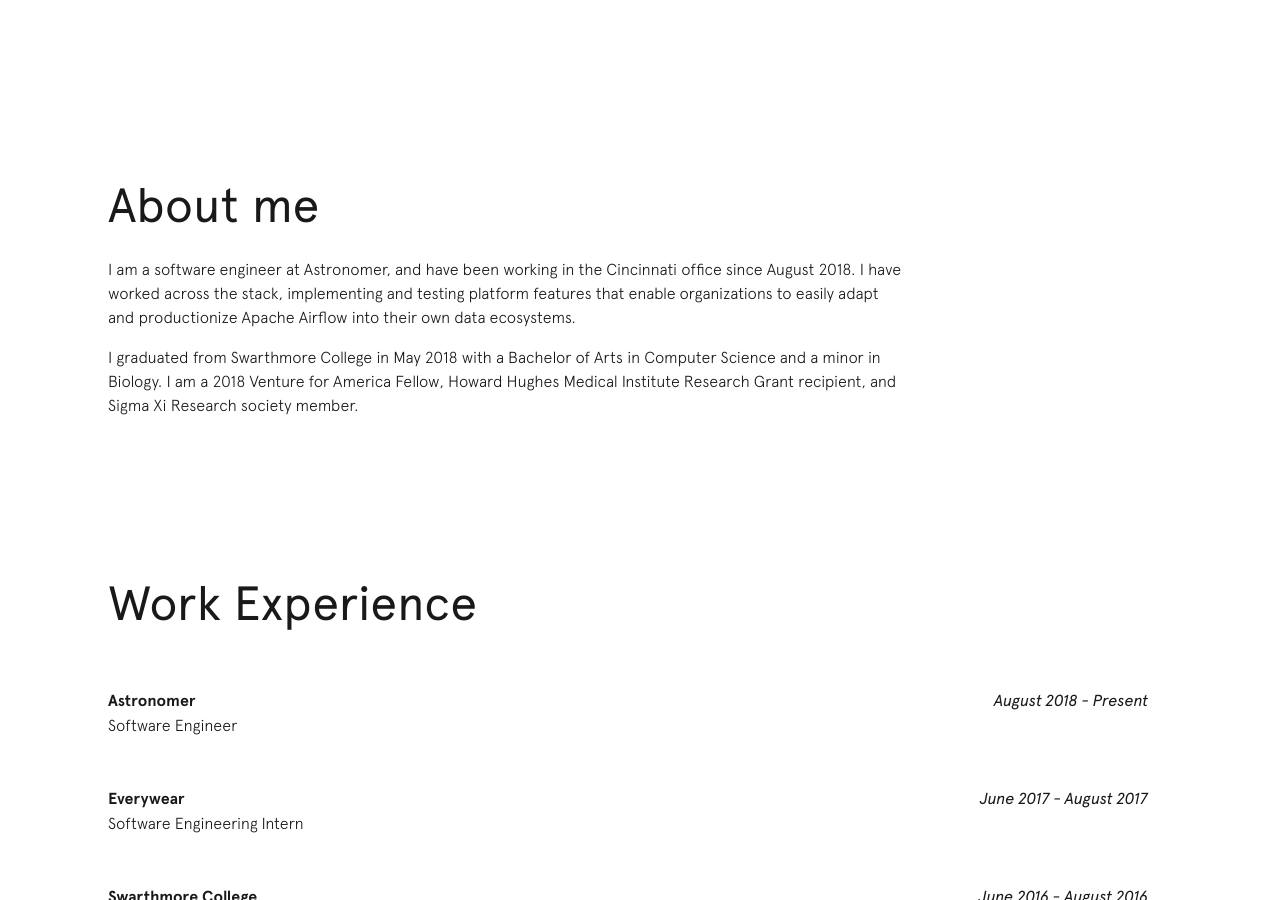
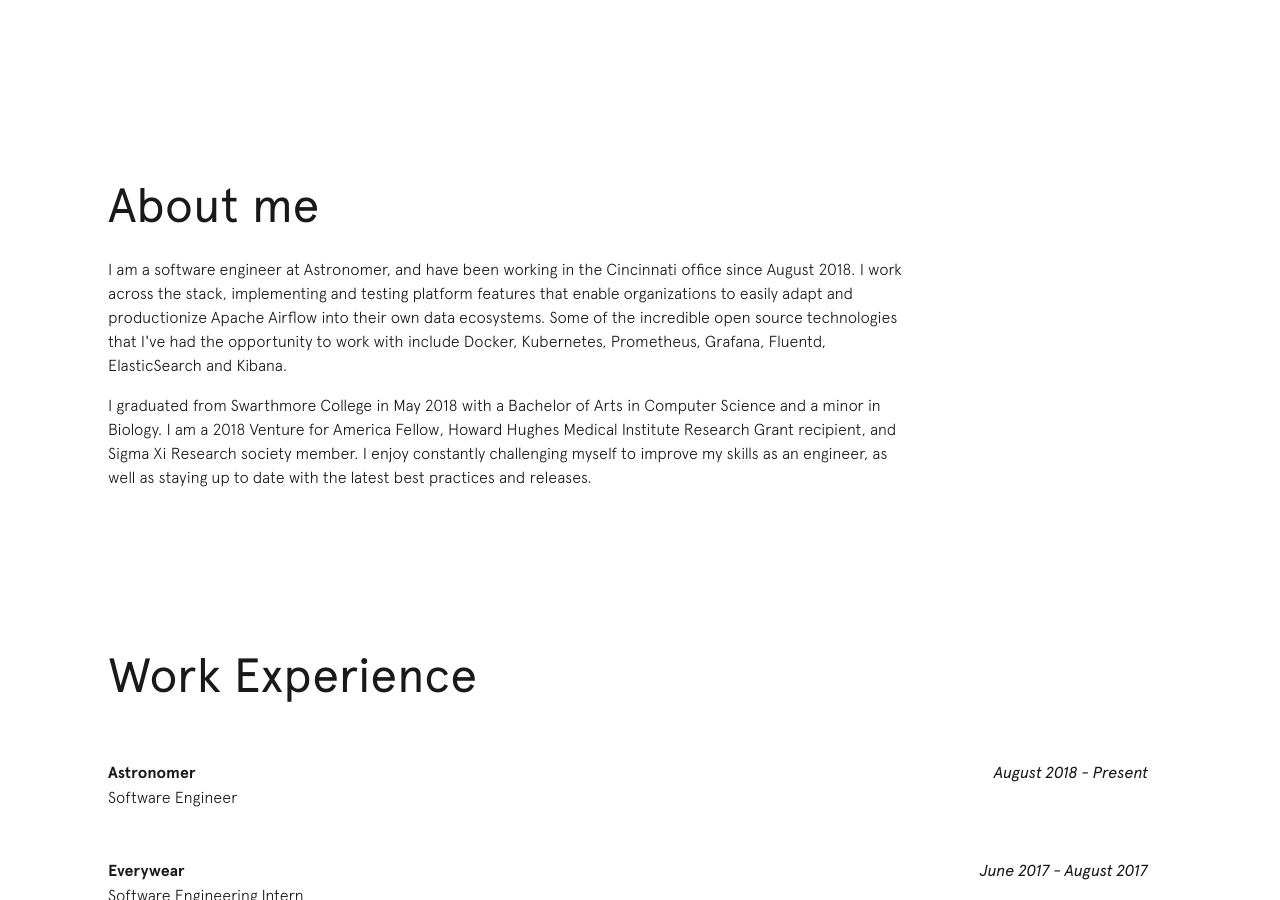
Before and after one commit to rhwang10/rhwang10.github.io, a Jekyll site: the page built from index.html, in a window 1280 px wide and 900 px high, scrolled down 889 px. Built offline with Jekyll 4.4.1, drawn with Linux system fonts in a browser that asks for light colours.

Commit message:
update aboutMe

```diff
--- a/_includes/aboutme.html
+++ b/_includes/aboutme.html
@@ -1,7 +1,16 @@
 <section class="aboutme">
   <div class="aboutme__title">About me</div>
   <div class="aboutme__background">
-    <p>I am a software engineer at Astronomer, and have been working in the Cincinnati office since August 2018. I have worked across the stack, implementing and testing platform features that enable organizations to easily adapt and productionize Apache Airflow into their own data ecosystems.</p>
-    <p>I graduated from Swarthmore College in May 2018 with a Bachelor of Arts in Computer Science and a minor in Biology. I am a 2018 Venture for America Fellow, Howard Hughes Medical Institute Research Grant recipient, and Sigma Xi Research society member.</p>
+    <p>I am a software engineer at Astronomer, and have been working in the Cincinnati
+      office since August 2018. I work across the stack, implementing and testing
+      platform features that enable organizations to easily adapt and productionize Apache
+      Airflow into their own data ecosystems. Some of the incredible open source technologies that I've had the
+      opportunity to work with include Docker, Kubernetes, Prometheus, Grafana, Fluentd,
+      ElasticSearch and Kibana.</p>
+    <p>I graduated from Swarthmore College in May 2018 with a Bachelor of Arts in Computer Science and a
+      minor in Biology. I am a 2018 Venture for America Fellow, Howard Hughes Medical Institute Research Grant
+      recipient, and Sigma Xi Research society member. I enjoy constantly challenging myself
+      to improve my skills as an engineer, as well as staying up to date with
+      the latest best practices and releases.</p>
   </div>
 </section>
```
